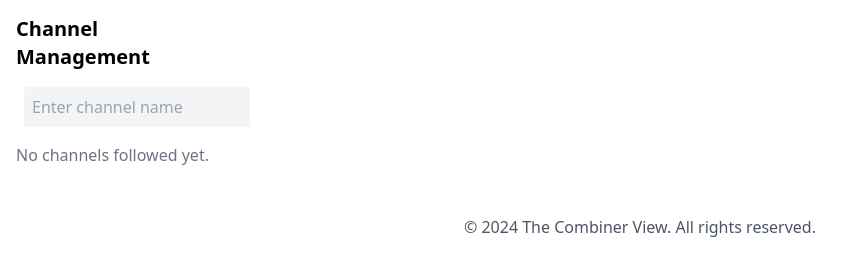
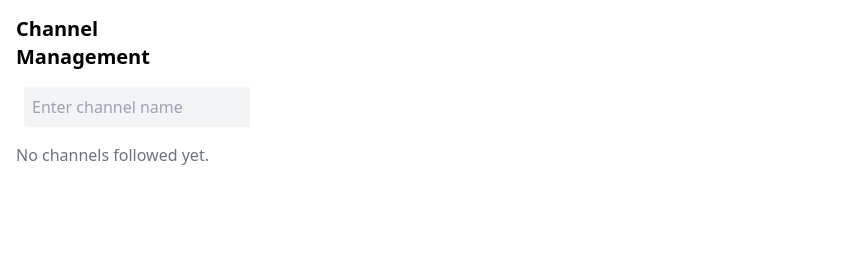
Before and after one commit to meernahro/the_combiner_view, a Django app: page / in a window 1280 px wide. Shown: the part 601-856 px from the top of the page, without its empty margins (0-861 px from the left). After the commit the page ends 766 px from the top, so only its background shows below. Run offline with Django 5.2, Linux system fonts and the light colour scheme; data that the repository does not hold is empty; some libraries are stand-ins or nearby versions.

Commit message:
remove footer

```diff
--- a/the_combiner_view/templates/base.html
+++ b/the_combiner_view/templates/base.html
@@ -32,11 +32,7 @@
     {% block content %}
     {% endblock %}
 
-    <footer class="py-4 text-center text-gray-600 dark:text-gray-400">
-        <div class="container mx-auto">
-            &copy; {% now "Y" %} The Combiner View. All rights reserved.
-        </div>
-    </footer>
+
 
     <!-- Theme Toggle Script -->
     <script>
```
